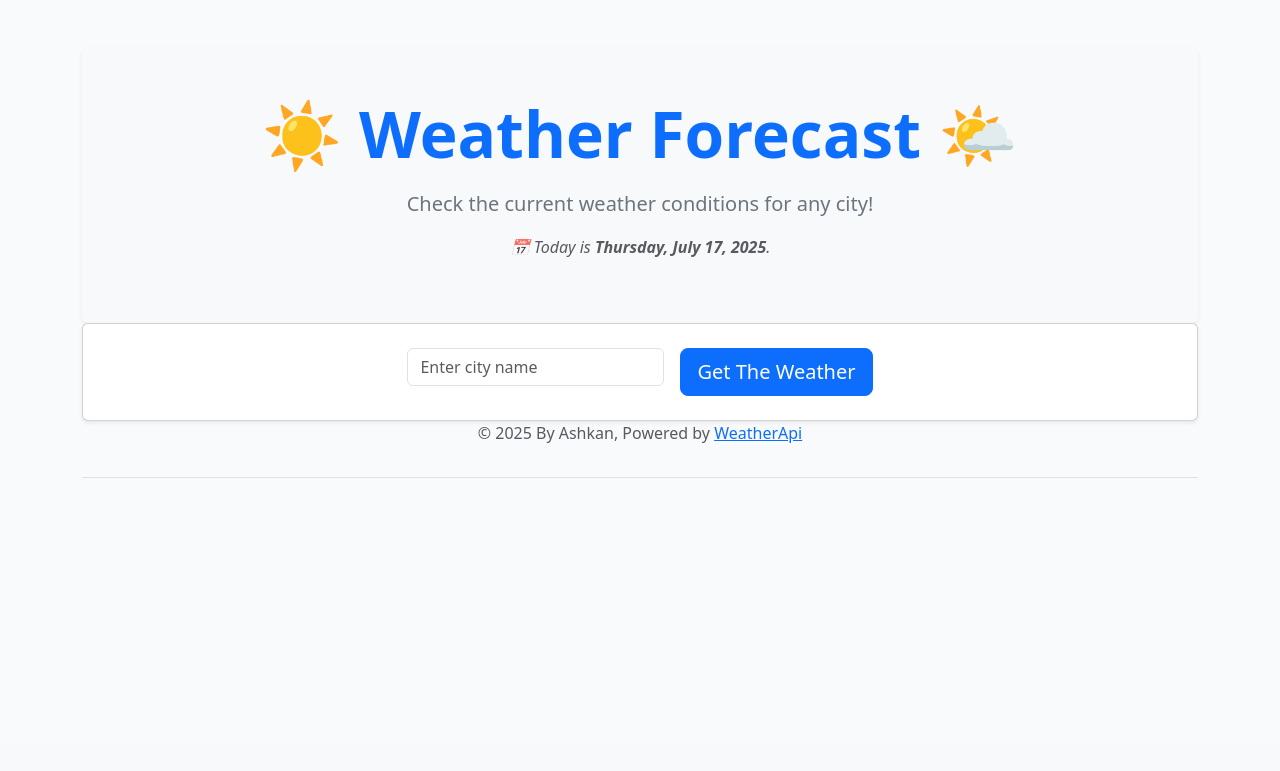
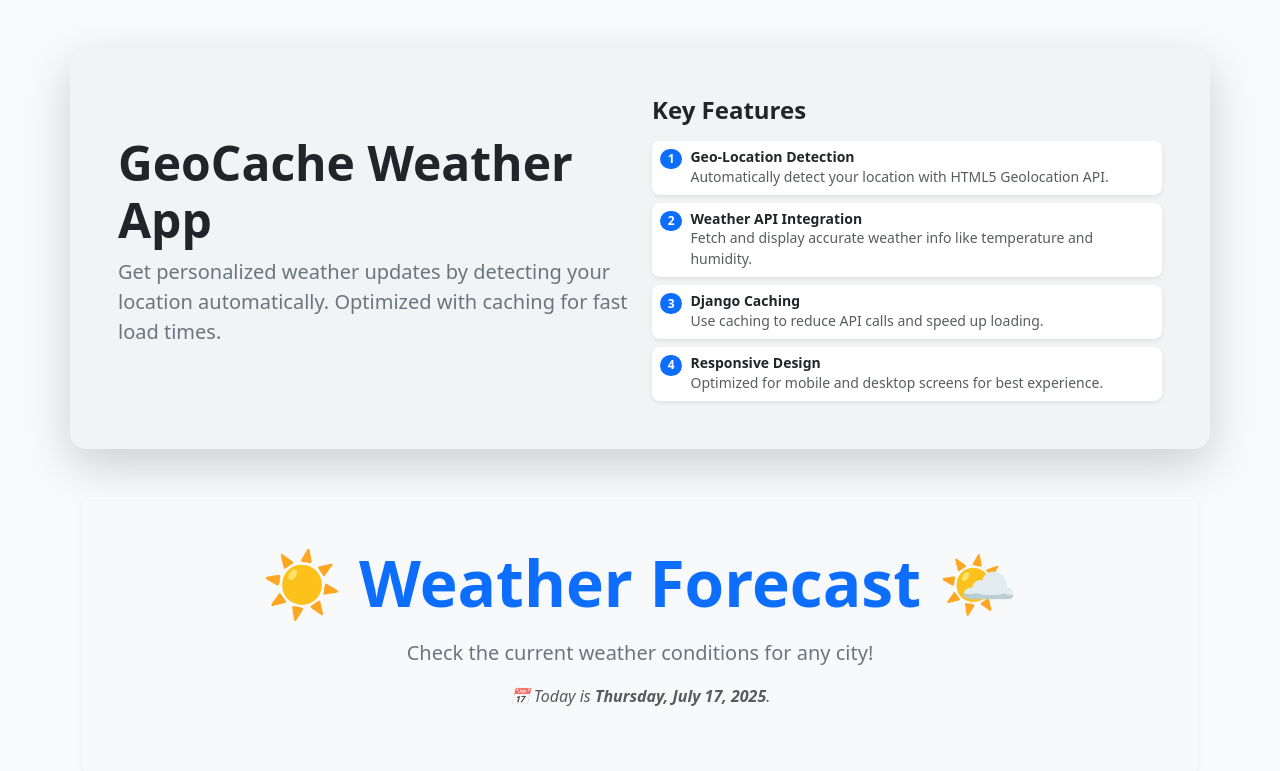
Before and after one commit to AsHkAn-Django/GeoCache-Weather-App-Tutorial, a Django app: page / in a window 1280 px wide. Shown: the part 56-827 px from the top of the page. Before the commit the page ends 534 px from the top, so only its background shows below. Run offline with Django 5.2, Linux system fonts and the light colour scheme; parts of the project's set-up code (start-up, migrations or seed data) failed here and were passed over.

Commit message:
add features to home page

```diff
--- a/templates/myApp/index.html
+++ b/templates/myApp/index.html
@@ -1,6 +1,70 @@
 {% extends 'base.html' %}
 
 {% block content %}
+
+<div class="container p-5 my-5 rounded-4 shadow-lg" style="background-color: #f1f3f5;">
+  <div class="row align-items-center">
+
+    <!-- Left side: Intro and CTA -->
+    <div class="col-md-6 mb-4 mb-md-0">
+      <h1 class="display-5 fw-bold text-dark">GeoCache Weather App</h1>
+      <p class="fs-5 text-secondary">
+        Get personalized weather updates by detecting your location automatically. Optimized with caching for fast load times.
+      </p>
+    </div>
+
+    <!-- Right side: Features -->
+    <div class="col-md-6">
+      <h4 class="fw-semibold mb-3 text-dark">Key Features</h4>
+      <div class="row g-2">
+
+        <div class="col-12">
+          <div class="p-2 bg-white rounded-3 shadow-sm d-flex align-items-start gap-2">
+            <span class="badge bg-primary rounded-pill small">1</span>
+            <div>
+              <h6 class="mb-0 fw-semibold text-dark small">Geo-Location Detection</h6>
+              <p class="mb-0 text-muted small">Automatically detect your location with HTML5 Geolocation API.</p>
+            </div>
+          </div>
+        </div>
+
+        <div class="col-12">
+          <div class="p-2 bg-white rounded-3 shadow-sm d-flex align-items-start gap-2">
+            <span class="badge bg-primary rounded-pill small">2</span>
+            <div>
+              <h6 class="mb-0 fw-semibold text-dark small">Weather API Integration</h6>
+              <p class="mb-0 text-muted small">Fetch and display accurate weather info like temperature and humidity.</p>
+            </div>
+          </div>
+        </div>
+
+        <div class="col-12">
+          <div class="p-2 bg-white rounded-3 shadow-sm d-flex align-items-start gap-2">
+            <span class="badge bg-primary rounded-pill small">3</span>
+            <div>
+              <h6 class="mb-0 fw-semibold text-dark small">Django Caching</h6>
+              <p class="mb-0 text-muted small">Use caching to reduce API calls and speed up loading.</p>
+            </div>
+          </div>
+        </div>
+
+        <div class="col-12">
+          <div class="p-2 bg-white rounded-3 shadow-sm d-flex align-items-start gap-2">
+            <span class="badge bg-primary rounded-pill small">4</span>
+            <div>
+              <h6 class="mb-0 fw-semibold text-dark small">Responsive Design</h6>
+              <p class="mb-0 text-muted small">Optimized for mobile and desktop screens for best experience.</p>
+            </div>
+          </div>
+        </div>
+
+      </div>
+    </div>
+
+  </div>
+</div>
+
+
 <div class="container mt-5">
     <div class="text-center py-5 bg-light rounded shadow-sm">
         <h1 class="display-3 fw-bold text-primary mb-3">☀️ Weather Forecast 🌤️</h1>
```
